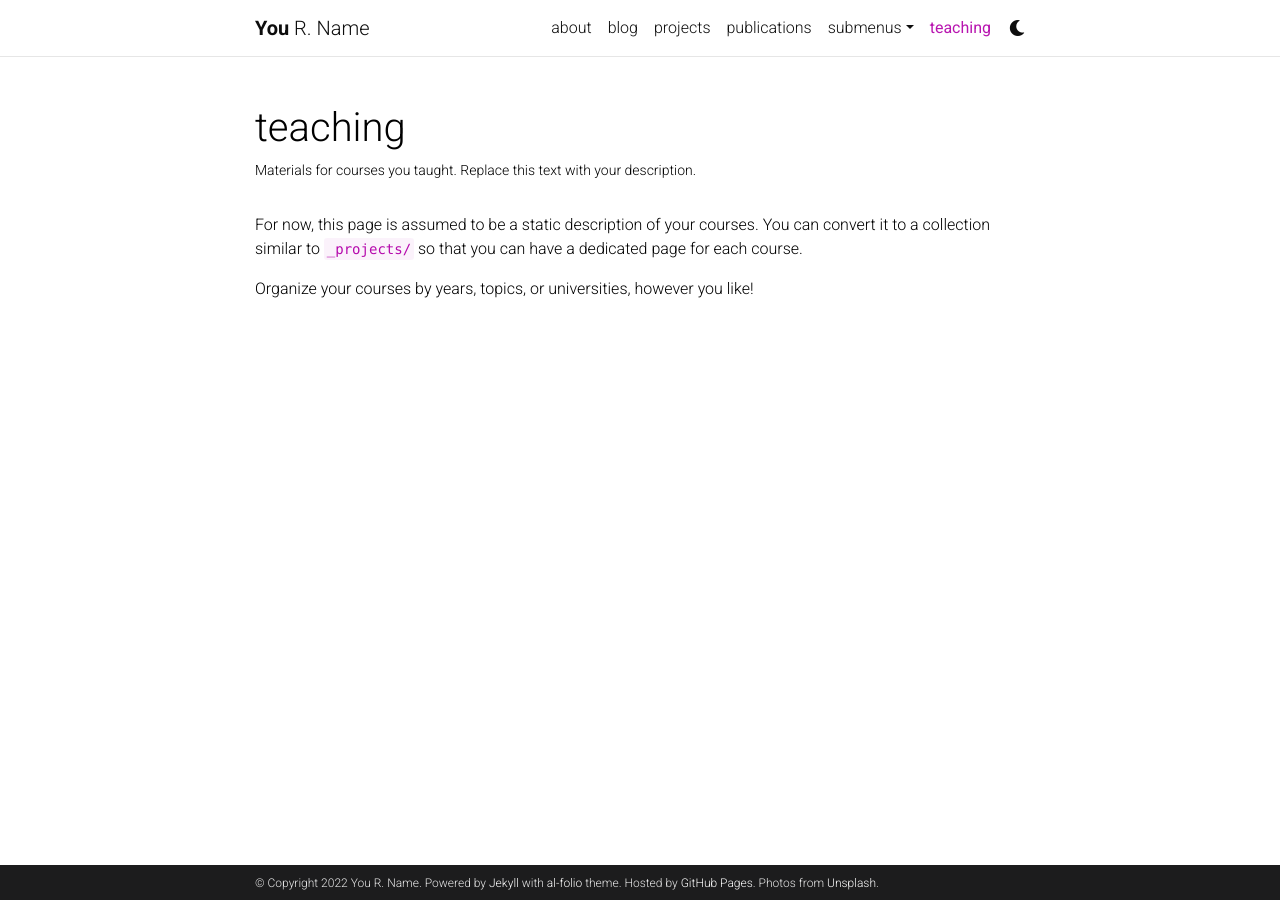
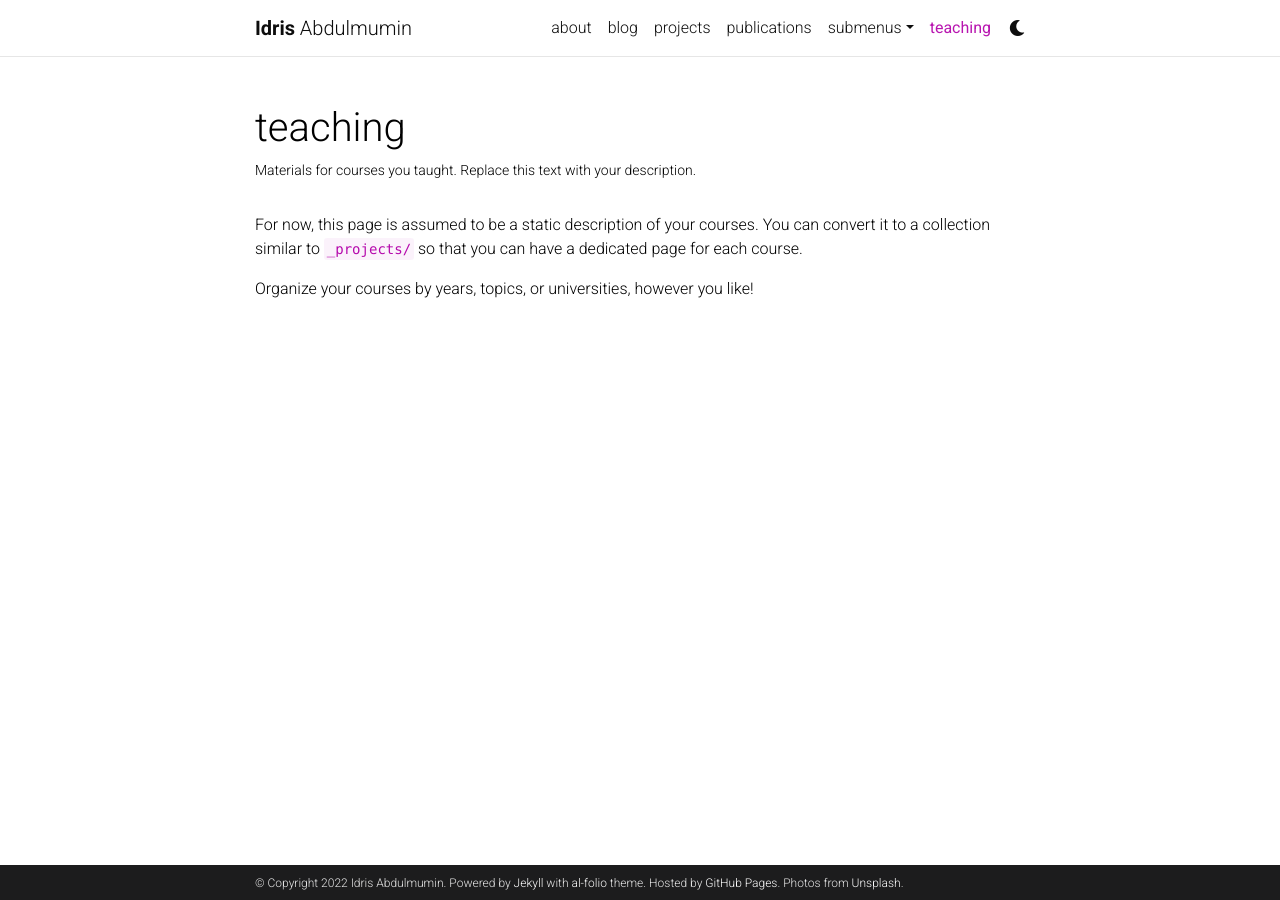
Before and after one commit to abumafrim/abumafrim.github.io, a Jekyll site: the page built from _pages/teaching.md, in a window 1280 px wide. Built offline with Jekyll 4.4.1, drawn with Linux system fonts in a browser that asks for light colours; comment, search, counter and statistics services are not loaded; a style sheet for code colours, icons or effects is not loaded.

Commit message:
Update _config.yml

```diff
--- a/_config.yml
+++ b/_config.yml
@@ -3,10 +3,10 @@
 # -----------------------------------------------------------------------------
 
 title: blank # the website title (if blank, full name will be used instead)
-first_name: You
-middle_name: R.
-last_name: Name
-email: you@example.com
+first_name: Idris
+middle_name:
+last_name: Abdulmumin
+email: abumafrim@gmail.com
 description: > # the ">" symbol means to ignore newlines until "footer_text:"
   A simple, whitespace theme for academics. Based on [*folio](https://github.com/bogoli/-folio) design.
 footer_text: >
@@ -18,8 +18,8 @@ keywords: jekyll, jekyll-theme, academic-website, portfolio-website  # add your
 lang: en # the language of your site (for example: en, fr, cn, ru, etc.)
 icon: ⚛️  # the emoji used as the favicon (alternatively, provide image name in /assets/img/)
 
-url: https://alshedivat.github.io # the base hostname & protocol for your site
-baseurl: /al-folio # the subpath of your site, e.g. /blog/
+url: https://abumafrim.github.io # the base hostname & protocol for your site
+baseurl: # the subpath of your site, e.g. /blog/
 last_updated: false # set to true if you want to display last updated in the footer
 impressum_path:  # set to path to include impressum link in the footer, use the same path as permalink in a page, helps to conform with EU GDPR
 
```
